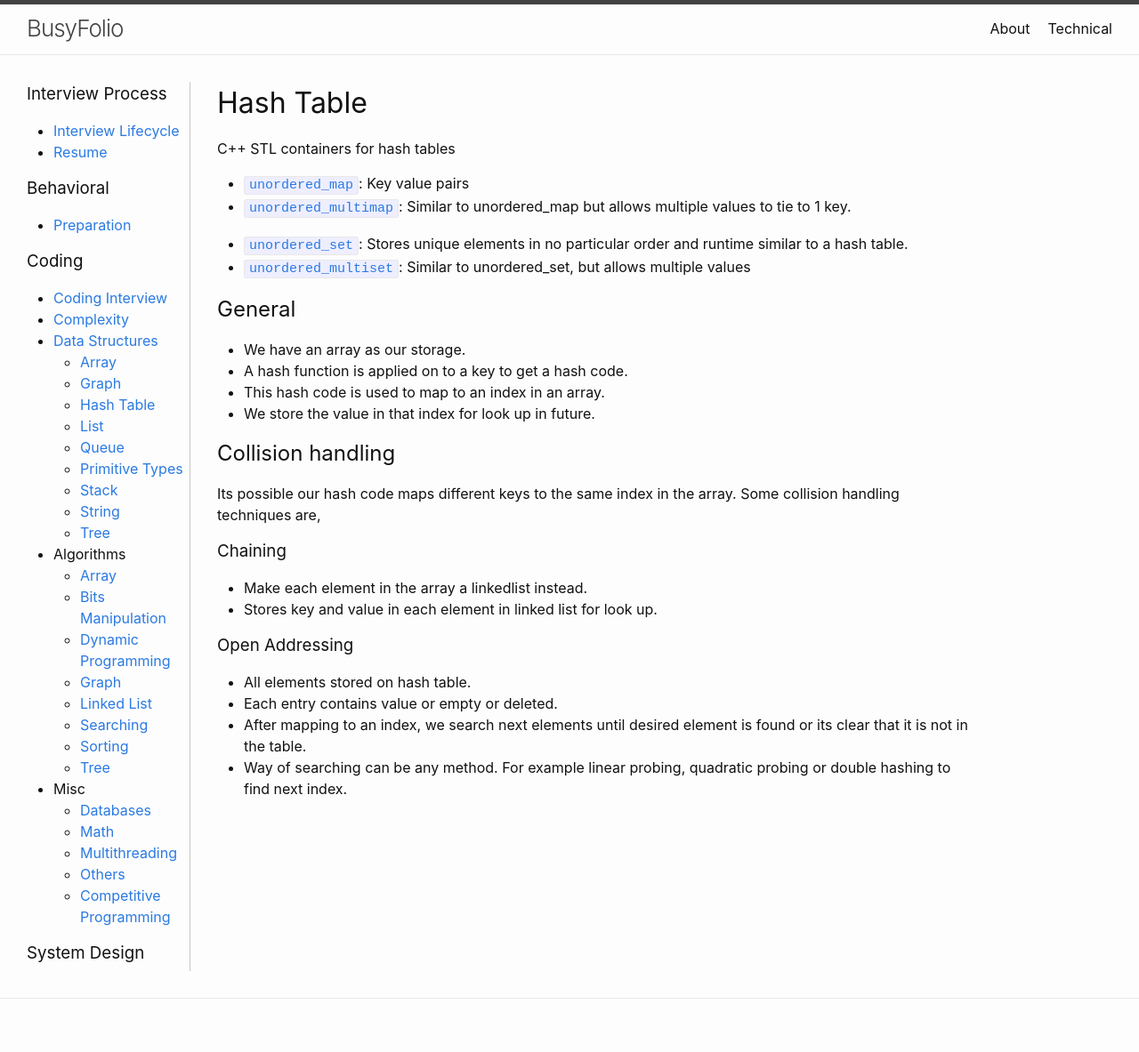
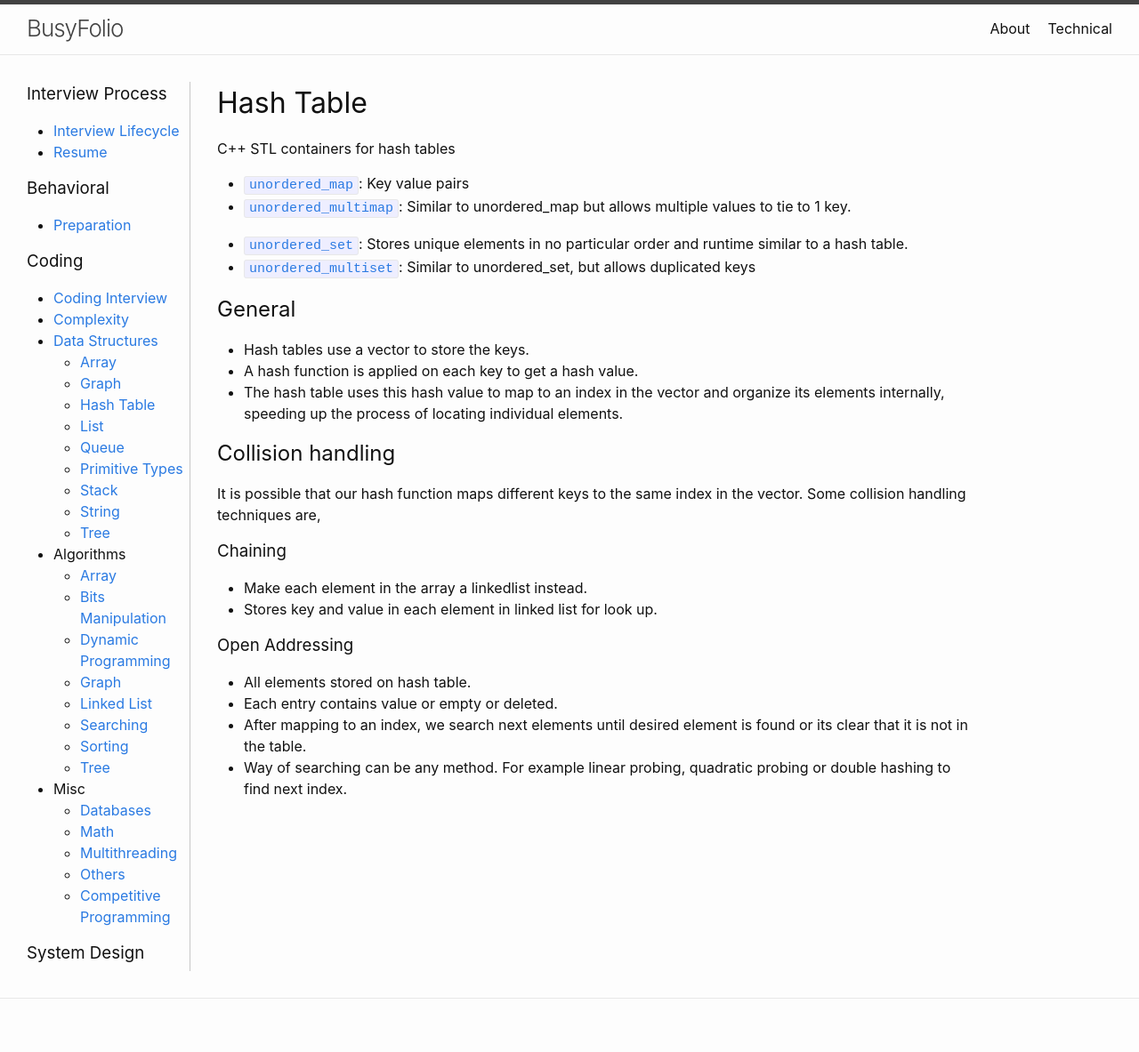
Before and after one commit to bzthin/bzthin.github.io, a Jekyll site: the page built from pages/technical/coding/data-structures/hash-table.md, in a window 1280 px wide. Shown: the whole page at 89% size. Built offline with Jekyll 4.4.1, drawn with Linux system fonts in a browser that asks for light colours.

Commit message:
update hash table ds

```diff
--- a/pages/technical/coding/data-structures/hash-table.md
+++ b/pages/technical/coding/data-structures/hash-table.md
@@ -10,16 +10,15 @@ C++ STL containers for hash tables
 - [`unordered_multimap`](https://www.cplusplus.com/reference/unordered_map/unordered_multimap/): Similar to unordered_map but allows multiple values to tie to 1 key.
 
 - [`unordered_set`](https://www.cplusplus.com/reference/unordered_set/unordered_set/): Stores unique elements in no particular order and runtime similar to a hash table.
-- [`unordered_multiset`](https://www.cplusplus.com/reference/unordered_set/unordered_multiset/): Similar to unordered_set, but allows multiple values
+- [`unordered_multiset`](https://www.cplusplus.com/reference/unordered_set/unordered_multiset/): Similar to unordered_set, but allows duplicated keys
 
 ## General
-- We have an array as our storage.
-- A hash function is applied on to a key to get a hash code.
-- This hash code is used to map to an index in an array.
-- We store the value in that index for look up in future.
+- Hash tables use a vector to store the keys.
+- A hash function is applied on each key to get a hash value.
+- The hash table uses this hash value to map to an index in the vector and organize its elements internally, speeding up the process of locating individual elements.
 
 ## Collision handling
-Its possible our hash code maps different keys to the same index in the array. Some collision handling techniques are,
+It is possible that our hash function maps different keys to the same index in the vector. Some collision handling techniques are,
 
 ### Chaining
 - Make each element in the array a linkedlist instead.
```
